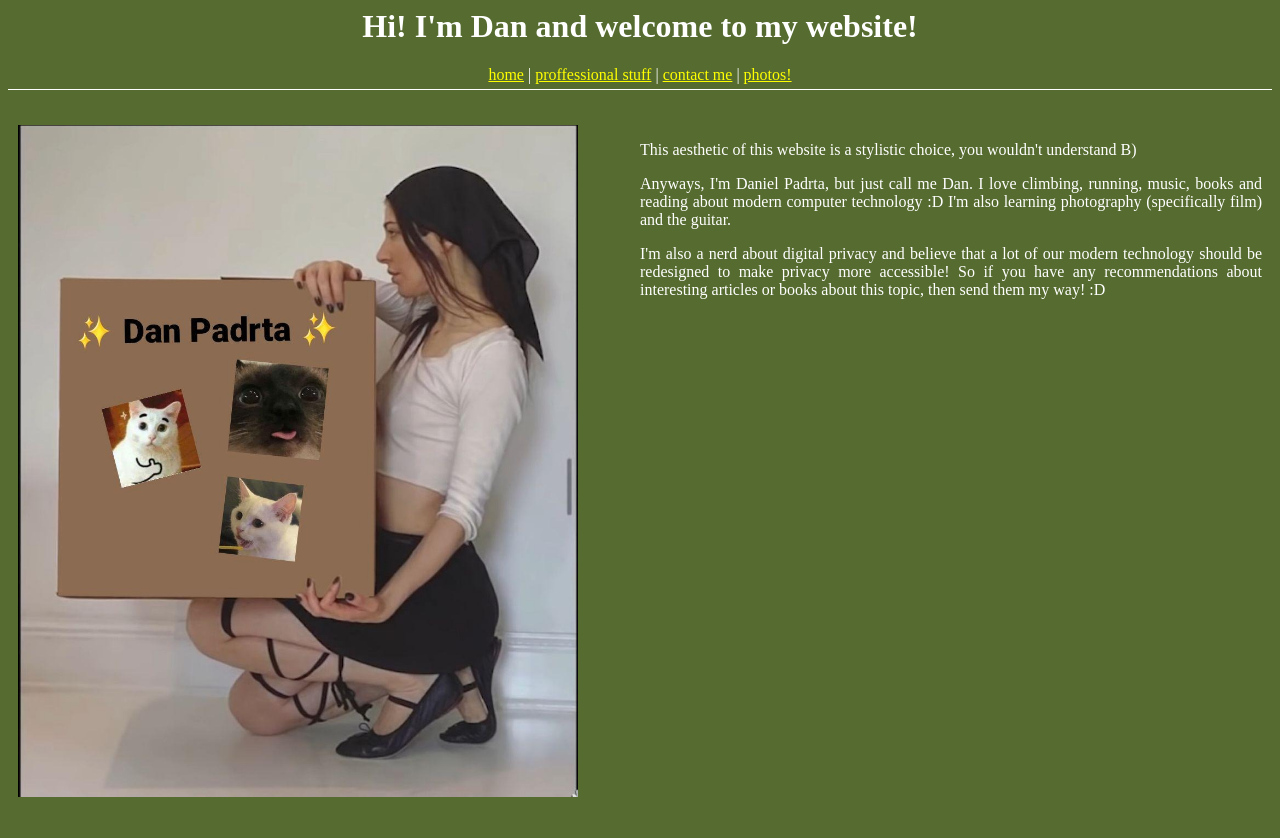
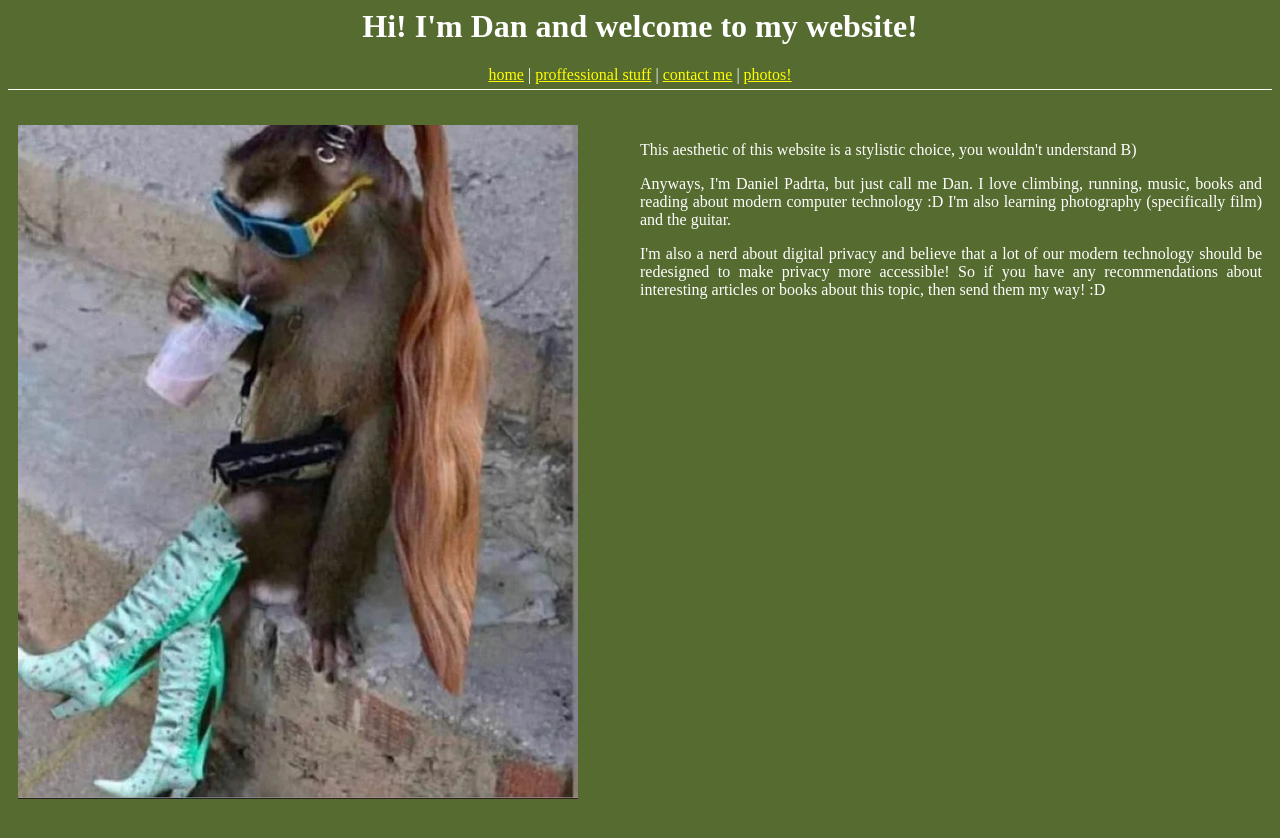
Before and after one commit to danpadcz/danpadcz.github.io, a Jekyll site: the page built from index.html, in a window 1280 px wide. Shown: the top 838 px of the page. Built offline with Jekyll 4.4.1, drawn with Linux system fonts in a browser that asks for light colours.

Commit message:
Change photo on website

```diff
--- a/index.html
+++ b/index.html
@@ -15,6 +15,6 @@ layout: ilikegreen
     </p>
     </div>
 <div style="width: 50%; float:right;">
-    <img src="assets/carolineholdingdan.jpeg" alt="Picture of caroline polachek holding a big piece of cardbord with Dan Padrta written on it and 3 cats" style="width:90%; margin-left: auto; margin-right: auto;">
+    <img src="assets/me.jpg" alt="Picture of caroline polachek holding a big piece of cardbord with Dan Padrta written on it and 3 cats" style="width:90%; margin-left: auto; margin-right: auto;">
 </div>
 </div>
```
Also changed, not shown: assets/carolineholdingdan.jpeg (deleted), assets/me.jpg (added).
